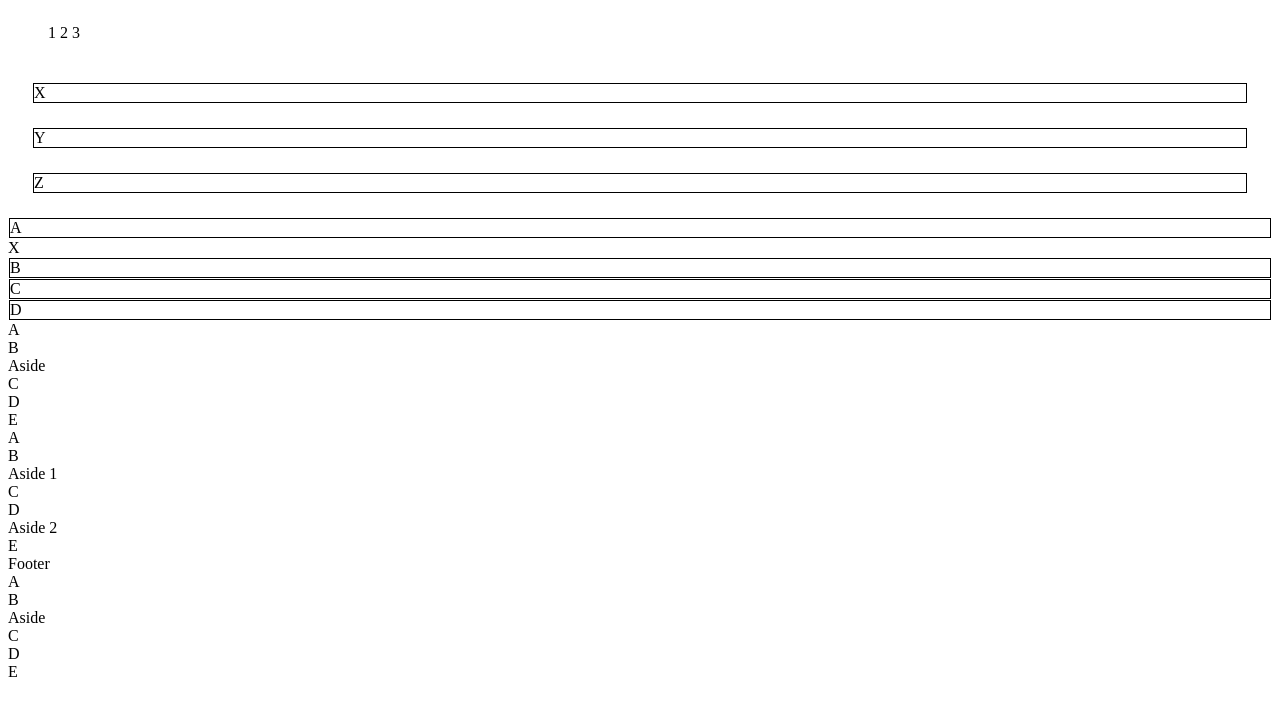
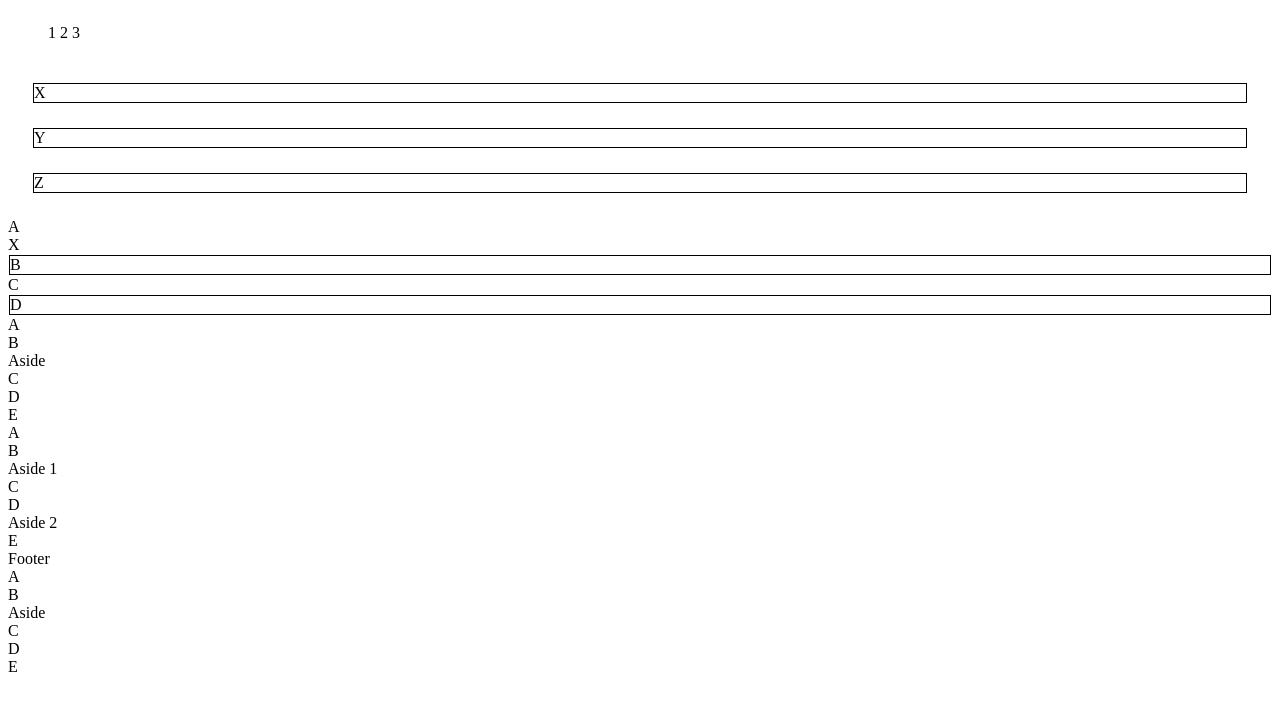
Before and after one commit to lukewalt/pseudo-class-exercise, a plain HTML site: page index.html in a window 1280 px wide. Drawn offline with Linux system fonts and the light colour scheme.

Commit message:
added nth-of-type pseudo selector

```diff
--- a/main.css
+++ b/main.css
@@ -16,7 +16,7 @@
   margin: 25px;
 }
 
-.n-child > section{
+article.n-child > section:nth-of-type(even) {
   border: 1px solid black;
   margin: 1px;
 }
```
